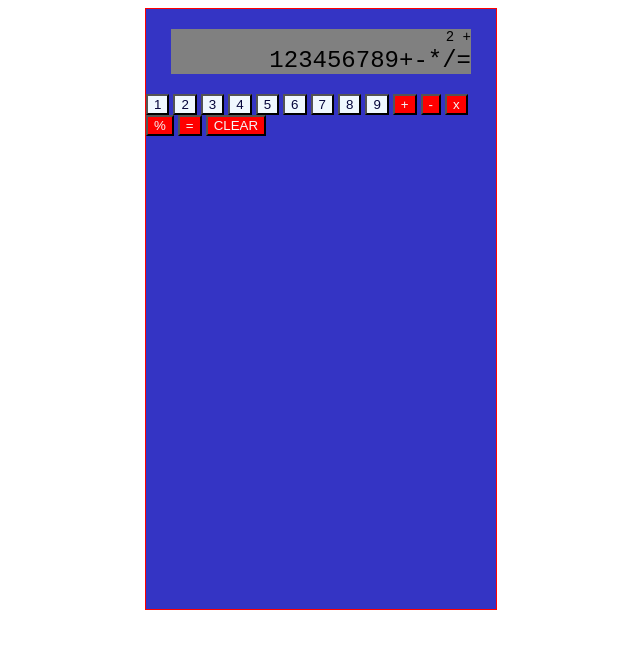
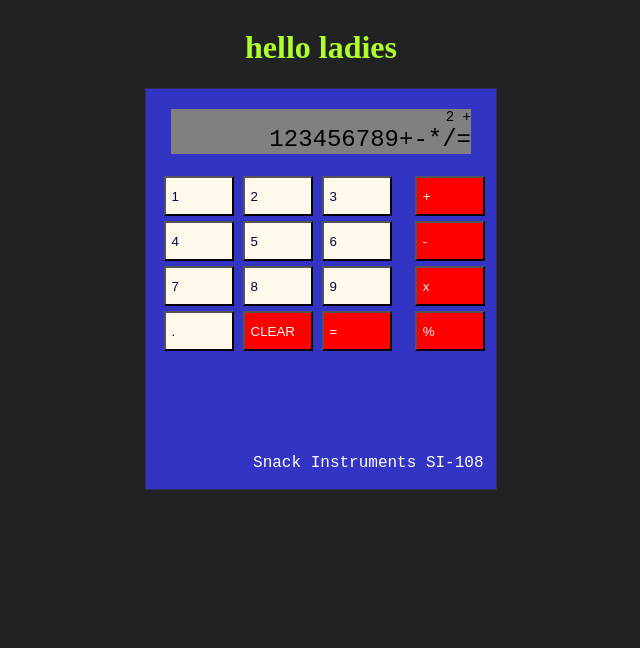
Before and after one commit to Snack-Time/calc, a plain HTML site: page index.html in a window 1280 px wide. Shown: the whole page, without its empty margins (319-959 px from the left). Drawn offline with Linux system fonts and the light colour scheme.

Commit message:
finish basic ui design and add hello ladies banner for fun

```diff
--- a/index.html
+++ b/index.html
@@ -9,6 +9,7 @@
     <title>Calculator</title>
 </head>
 <body>
+    <h1>hello ladies</h1>
     <div id="calculator-container">
         <div id="display-container">
             <div id="oldOperandDisplay">
@@ -20,6 +21,7 @@
             </div>
         </div>
         <div id="button-container">
+            <div id="left-buttons">
                 <button class="num-button" value="1">1</button>
                 <button class="num-button" value="2">2</button>
                 <button class="num-button" value="3">3</button>
@@ -29,13 +31,18 @@
                 <button class="num-button" value="7">7</button>
                 <button class="num-button" value="8">8</button>
                 <button class="num-button" value="9">9</button>
+                <button class="num-button" value=".">.</button>
+                <button class="operator-button" value="CLEAR">CLEAR</button>
+                <button class="operator-button" value="=">=</button>
+            </div>
+            <div id="right-buttons">
                 <button class="operator-button" value="+">+</button>
                 <button class="operator-button" value="-">-</button>
                 <button class="operator-button" value="*">x</button>
                 <button class="operator-button" value="%">%</button>
-            <button class="operator-button" value="=">=</button>
-            <button class="operator-button" value="CLEAR">CLEAR</button>
             </div>
+        </div>
+        <p id="fakeCalculatorBrand">Snack Instruments SI-108</p>
     </div>
 
 </body>
--- a/styles.css
+++ b/styles.css
@@ -1,24 +1,33 @@
 body {
     display: flex;
+    flex-direction: column;
     align-items: center;
     justify-content: center;
+    background-color: rgb(34, 34, 34);
 }
 
+h1 {
+    color: greenyellow;
+}
+
+div#calculator-container {
+    display: flex;
+    flex-direction: column;
+    align-items: center;
+    height: 400px;
+    width: 350px;
+    background-color: rgb(52, 52, 196);
+    border: solid 1px rgb(48, 48, 90);
+}
+
+/* DISPLAY */
+
 div#display-container {
-    height: 7.5%;
+    height: 45px;
     width: 300px;
     background-color: grey;
     margin-top: 20px;
     margin-bottom: 20px;
-}
-
-div#oldOperandDisplay {
-    height: 15px;
-    margin-bottom: 2.5px;
-}
-
-div#currentOperandDisplay {
-    height: 25px;
 }
 
 p.text-display {
@@ -27,26 +36,45 @@ p.text-display {
     margin: 0px;
 }
 
-p#oldOperand {
+div#oldOperandDisplay {
+    height: 15px;
+    margin-bottom: 2.5px;
     font-size: 14px;
 }
 
-p#newOperand {
+div#currentOperandDisplay {
+    height: 25px;
     font-size: 24px;
 }
 
-div#calculator-container {
+/* BUTTONS */
+
+div#button-container {
+    display: flex;
+    flex-direction: row;
+    justify-content: space-evenly;
+}
+
+div#left-buttons {
+    width: 75%;
+    margin-left: 15px;
+}
+
+div#right-buttons {
     display: flex;
     flex-direction: column;
-    align-items: center;
-    height: 600px;
-    width: 350px;
-    background-color: rgb(52, 52, 196);
-    border: solid 1px red;
+    width: 25%;
+}
+
+button {
+    width: 70px;
+    height: 40px;
+    text-align: start;
+    margin: 2.5px;
 }
 
 button.num-button {
-    background-color: aliceblue;
+    background-color: rgb(255, 249, 235);
     color: rgb(5, 5, 58);
 }
 
@@ -54,3 +82,13 @@ button.operator-button {
     background-color: red;
     color: whitesmoke;
 }
+
+p#fakeCalculatorBrand {
+    height: auto;
+    width: 325px;
+    margin-top: 100px;
+    padding: 0px;
+    text-align: end;
+    color:white;
+    font-family: Andale Mono, monospace;
+}
```
Lines whose indentation alone changed are shown as unchanged.
